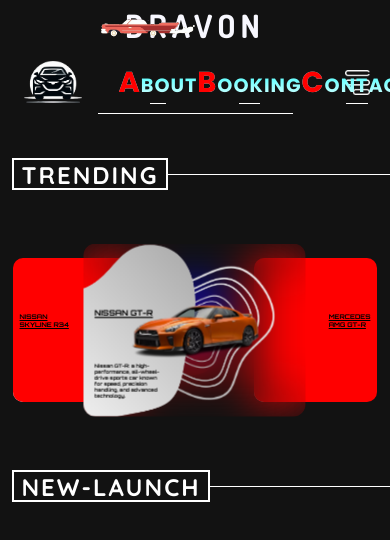
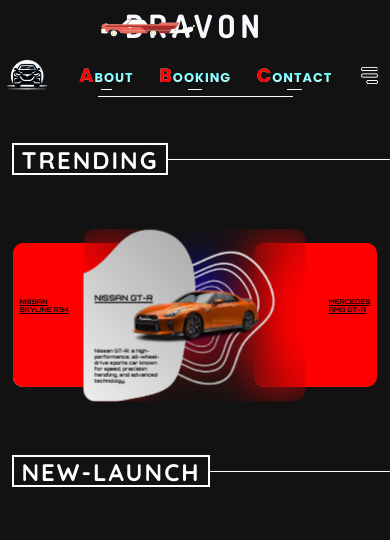
Before and after one commit to Mubashir12-a/PROJECT_CAR, a plain HTML site: page index.html in a window 390 px wide. Shown: the top 540 px of the page. Drawn offline with Linux system fonts and the light colour scheme; some packages are replaced by stand-ins of ours; a script that the page names is missing.

Commit message:
Updated On 06-05-2025

```diff
--- a/style.css
+++ b/style.css
@@ -160,6 +160,7 @@ header div:nth-child(2) li::first-letter {
 }
 
 
+/*----------------------------------------------------------*/
 
 
 #MoreOptions {
@@ -278,3 +279,38 @@ header div:nth-child(2) li::first-letter {
   opacity: 1;
   transition: all 0.5s;
 }
+
+@media (max-width : 767px){
+    header {
+        height: 35px;
+    }
+
+    header div:nth-child(1) {
+        margin-left: 1%;
+    }
+
+    header div:nth-child(3) {
+        margin-right: 3%;
+    }
+
+    header div:nth-child(2) {
+        width: 78%;
+    }
+
+    header div:nth-child(2) li {
+        font-size: 0.8rem;
+    }
+
+    header div:nth-child(2) li::first-letter {
+        font-size: 1.2rem;
+    }
+
+    header div:nth-child(2) li:hover {
+        font-size: 1rem;
+    }
+
+    header div:nth-child(2) li:hover::after {
+        width: 90%;
+        left: 5%;
+    }
+}
```
